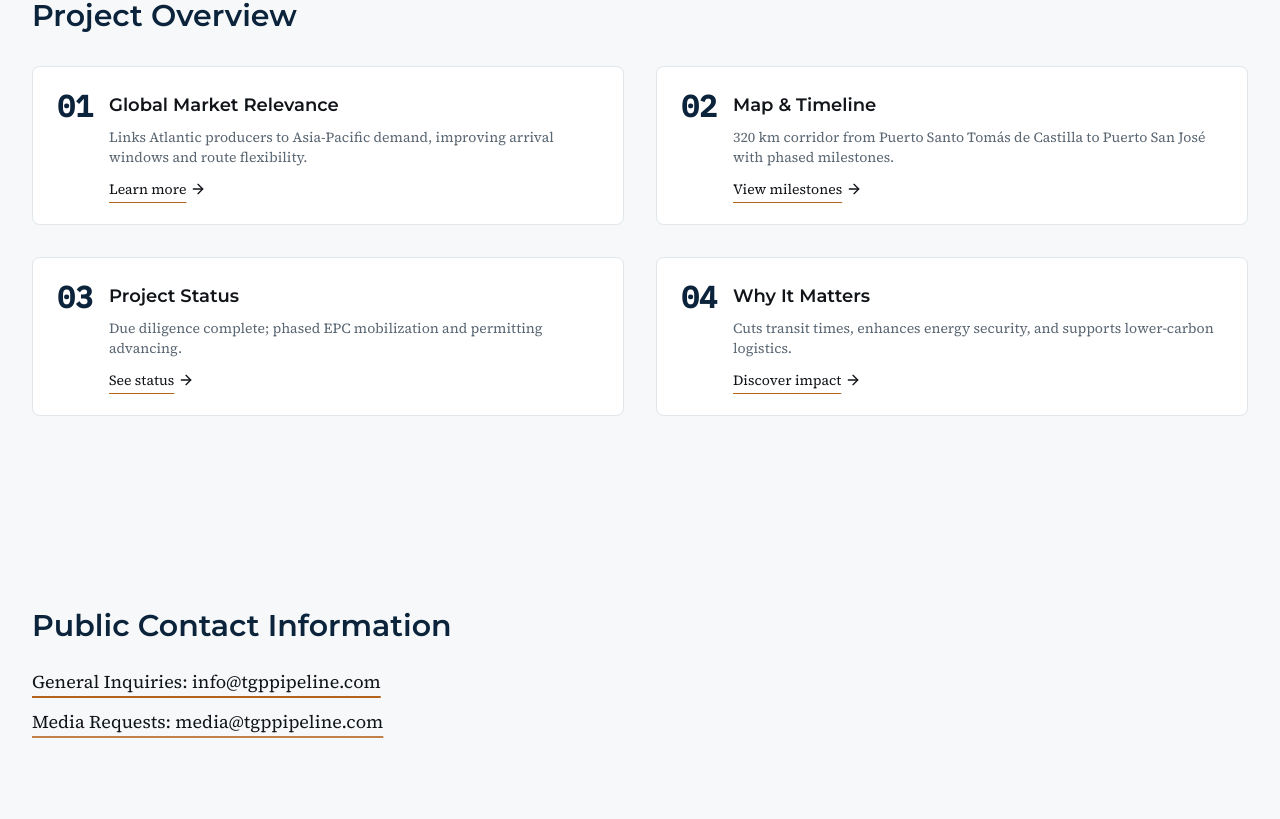
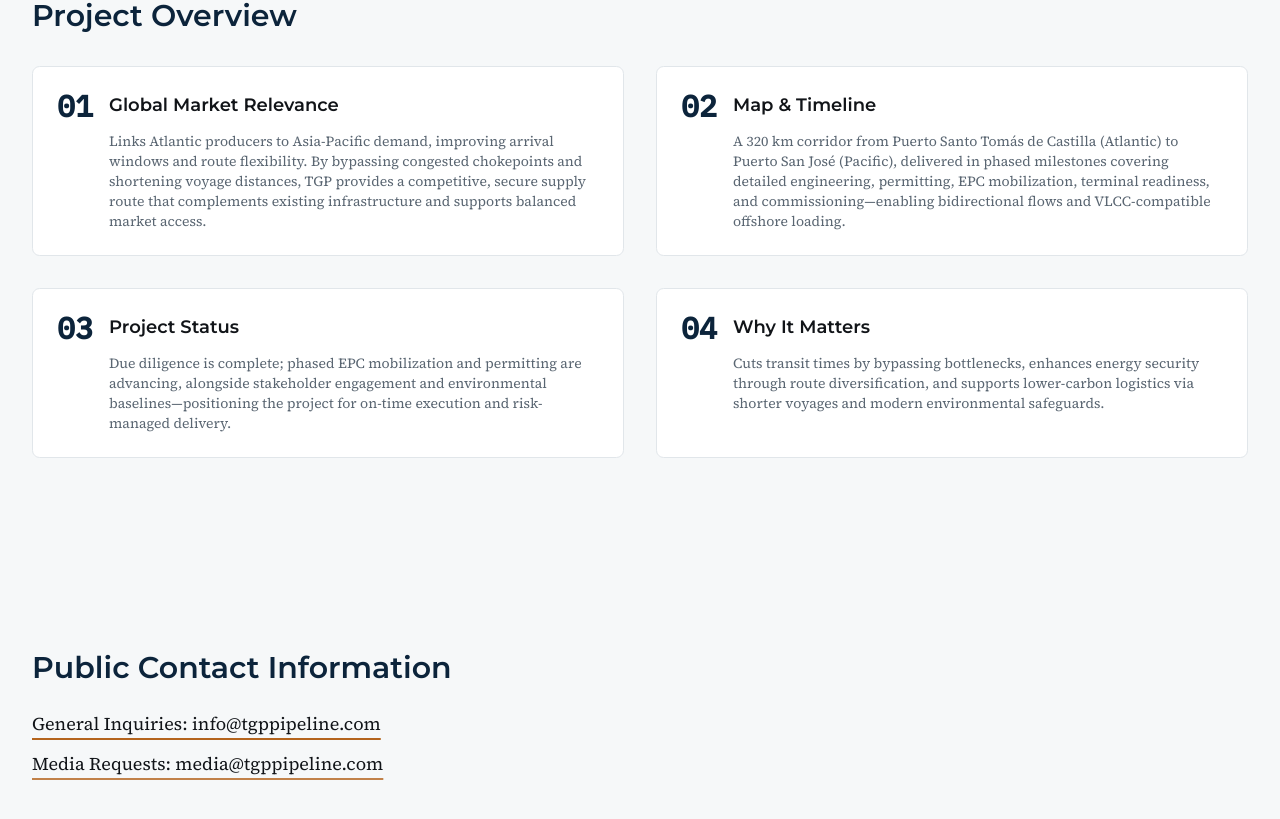
Before and after one commit to xrivera-launchfrog/cross-corridor-connect, a React (Vite) app: page / in a window 1280 px wide. Shown: the part 2837-3656 px from the top of the page. Built offline with nearby package versions, Linux system fonts and the light colour scheme.

Commit message:
Update Project Overview content
Updated the "Project Overview" section with longer descriptions for each item, removing inline links and arrows as per previous chat context.

```diff
--- a/src/pages/Index.tsx
+++ b/src/pages/Index.tsx
@@ -1,6 +1,6 @@
 import { Helmet } from "react-helmet-async";
 import { Link } from "react-router-dom";
-import { ArrowRight } from "lucide-react";
+
 
 
 const heroImg = "/lovable-uploads/43f1a202-1b9b-4360-94a1-1cccbfc36361.png";
@@ -160,11 +160,7 @@ const Index = () => {
               <div className="text-3xl font-mono font-bold text-primary leading-none">01</div>
               <div>
                 <h3 className="text-lg font-semibold text-foreground">Global Market Relevance</h3>
-                <p className="mt-2 text-sm text-muted-foreground">Links Atlantic producers to Asia-Pacific demand, improving arrival windows and route flexibility.</p>
-                <div className="mt-3 inline-flex items-center gap-1 text-sm">
-                  <Link to="/project-overview" className="underline decoration-accent underline-offset-8">Learn more</Link>
-                  <ArrowRight className="h-4 w-4" aria-hidden="true" />
-                </div>
+                <p className="mt-3 text-sm text-muted-foreground">Links Atlantic producers to Asia-Pacific demand, improving arrival windows and route flexibility. By bypassing congested chokepoints and shortening voyage distances, TGP provides a competitive, secure supply route that complements existing infrastructure and supports balanced market access.</p>
               </div>
             </div>
           </article>
@@ -174,11 +170,7 @@ const Index = () => {
               <div className="text-3xl font-mono font-bold text-primary leading-none">02</div>
               <div>
                 <h3 className="text-lg font-semibold text-foreground">Map & Timeline</h3>
-                <p className="mt-2 text-sm text-muted-foreground">320 km corridor from Puerto Santo Tomás de Castilla to Puerto San José with phased milestones.</p>
-                <div className="mt-3 inline-flex items-center gap-1 text-sm">
-                  <Link to="/project-overview" className="underline decoration-accent underline-offset-8">View milestones</Link>
-                  <ArrowRight className="h-4 w-4" aria-hidden="true" />
-                </div>
+                <p className="mt-3 text-sm text-muted-foreground">A 320 km corridor from Puerto Santo Tomás de Castilla (Atlantic) to Puerto San José (Pacific), delivered in phased milestones covering detailed engineering, permitting, EPC mobilization, terminal readiness, and commissioning—enabling bidirectional flows and VLCC-compatible offshore loading.</p>
               </div>
             </div>
           </article>
@@ -188,11 +180,7 @@ const Index = () => {
               <div className="text-3xl font-mono font-bold text-primary leading-none">03</div>
               <div>
                 <h3 className="text-lg font-semibold text-foreground">Project Status</h3>
-                <p className="mt-2 text-sm text-muted-foreground">Due diligence complete; phased EPC mobilization and permitting advancing.</p>
-                <div className="mt-3 inline-flex items-center gap-1 text-sm">
-                  <Link to="/project-overview" className="underline decoration-accent underline-offset-8">See status</Link>
-                  <ArrowRight className="h-4 w-4" aria-hidden="true" />
-                </div>
+                <p className="mt-3 text-sm text-muted-foreground">Due diligence is complete; phased EPC mobilization and permitting are advancing, alongside stakeholder engagement and environmental baselines—positioning the project for on-time execution and risk-managed delivery.</p>
               </div>
             </div>
           </article>
@@ -202,11 +190,7 @@ const Index = () => {
               <div className="text-3xl font-mono font-bold text-primary leading-none">04</div>
               <div>
                 <h3 className="text-lg font-semibold text-foreground">Why It Matters</h3>
-                <p className="mt-2 text-sm text-muted-foreground">Cuts transit times, enhances energy security, and supports lower‑carbon logistics.</p>
-                <div className="mt-3 inline-flex items-center gap-1 text-sm">
-                  <Link to="/project-overview" className="underline decoration-accent underline-offset-8">Discover impact</Link>
-                  <ArrowRight className="h-4 w-4" aria-hidden="true" />
-                </div>
+                <p className="mt-3 text-sm text-muted-foreground">Cuts transit times by bypassing bottlenecks, enhances energy security through route diversification, and supports lower-carbon logistics via shorter voyages and modern environmental safeguards.</p>
               </div>
             </div>
           </article>
```
